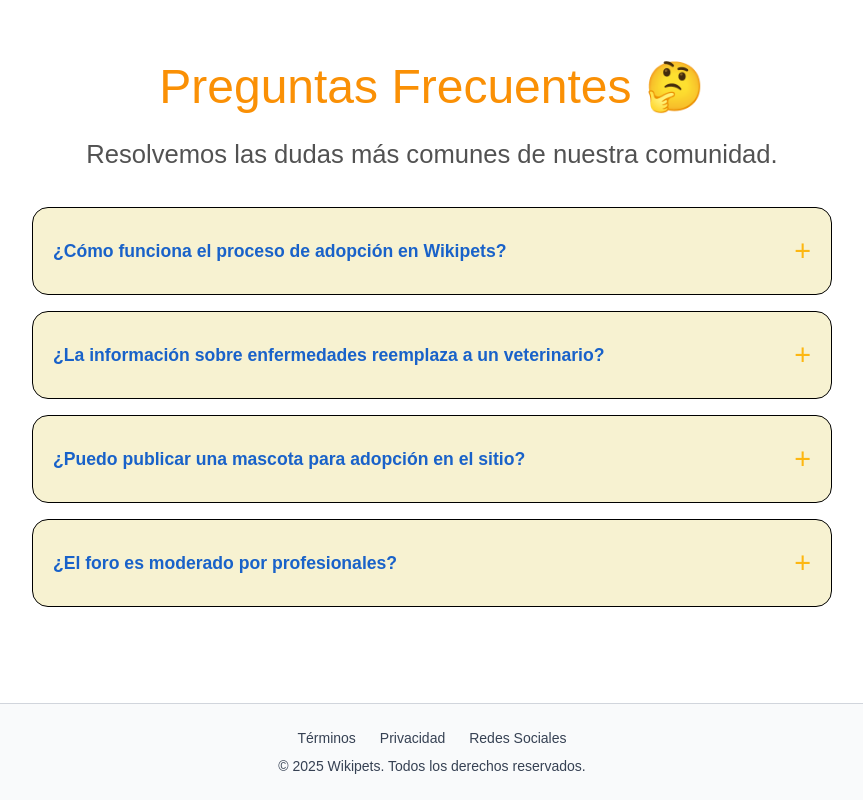
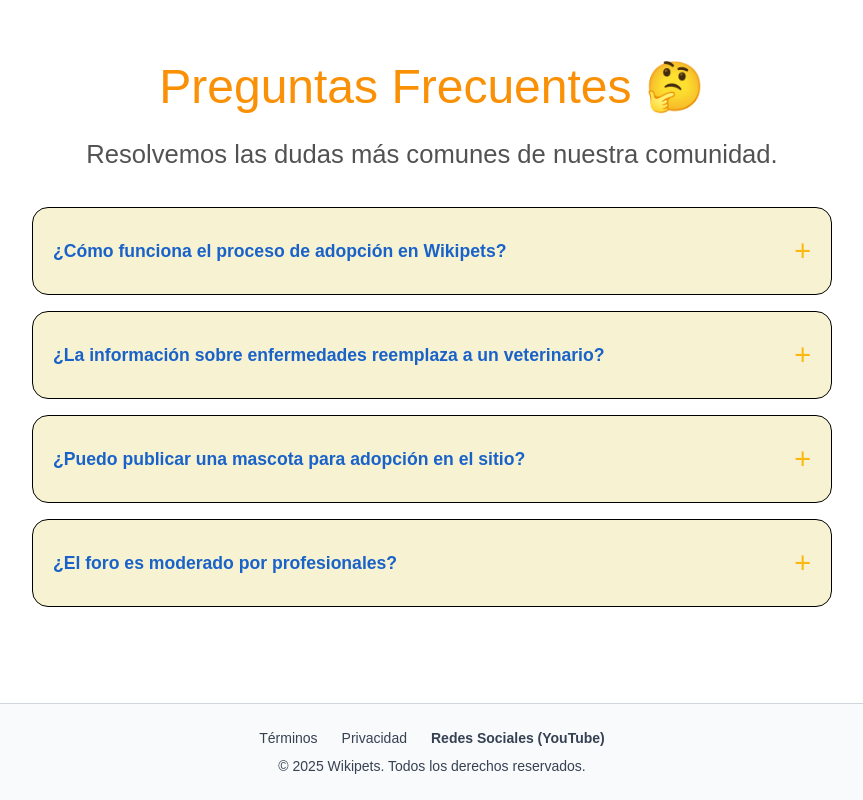
Before and after one commit to RicardoChavira1/prueba1, a Next.js app: page / in a window 1280 px wide. Shown: the part 2366-3166 px from the top of the page, without its empty margins (208-1071 px from the left). Built offline with nearby package versions, Linux system fonts and the light colour scheme; no server answers.

Commit message:
Update Footer

```diff
--- a/app/page.tsx
+++ b/app/page.tsx
@@ -194,7 +194,14 @@
         <div className="flex justify-center gap-6 mb-2">
           <a href="/contacto" className="hover:underline">Términos</a>
           <a href="/privacidad" className="hover:underline">Privacidad</a>
-          <a href="/privacidad" className="hover:underline">Redes Sociales</a>
+          <a
+            href="https://www.youtube.com/@rosquetobey_1"
+            target="_blank"
+            rel="noopener noreferrer"
+            className="hover:underline border-gray-300 text-gray-700 bg-gray-50 font-semibold"
+          >
+            Redes Sociales (YouTube)
+          </a>
         </div>
         <p>© 2025 Wikipets. Todos los derechos reservados.</p>
       </footer>
```
